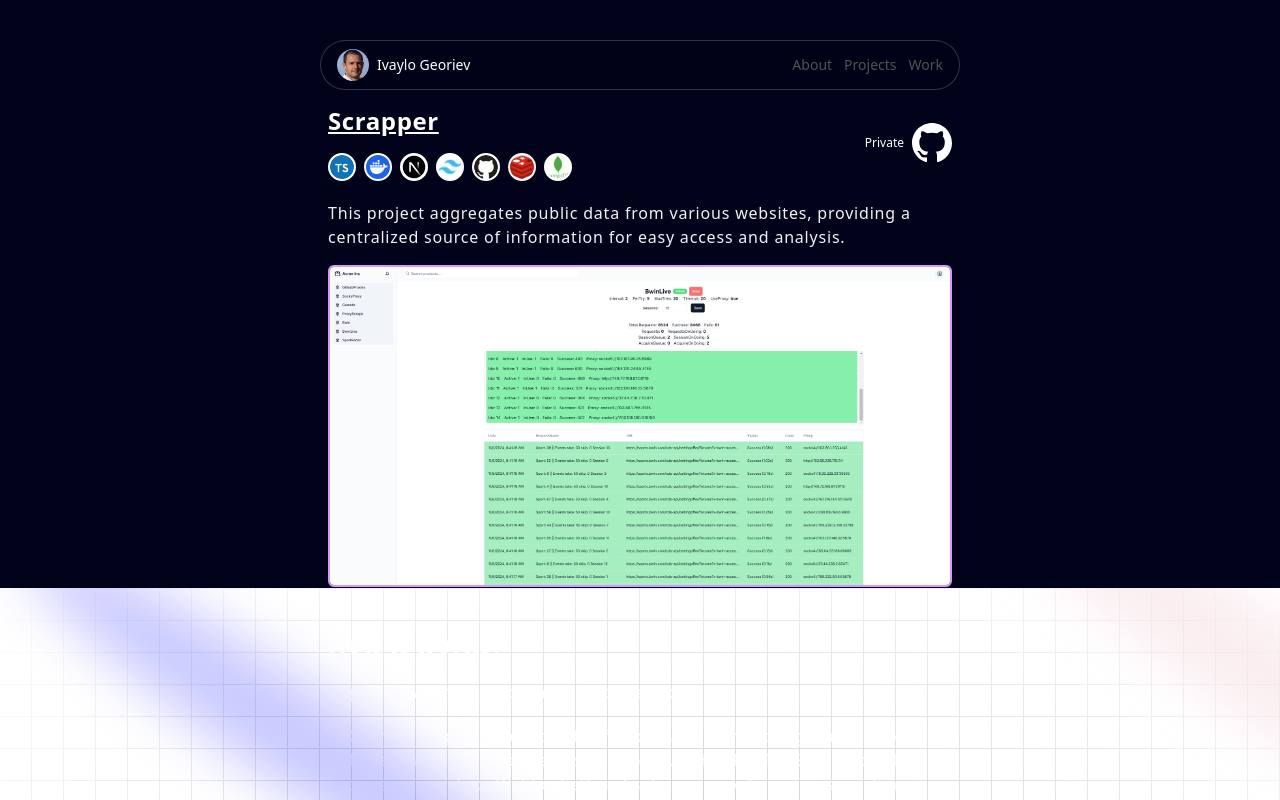
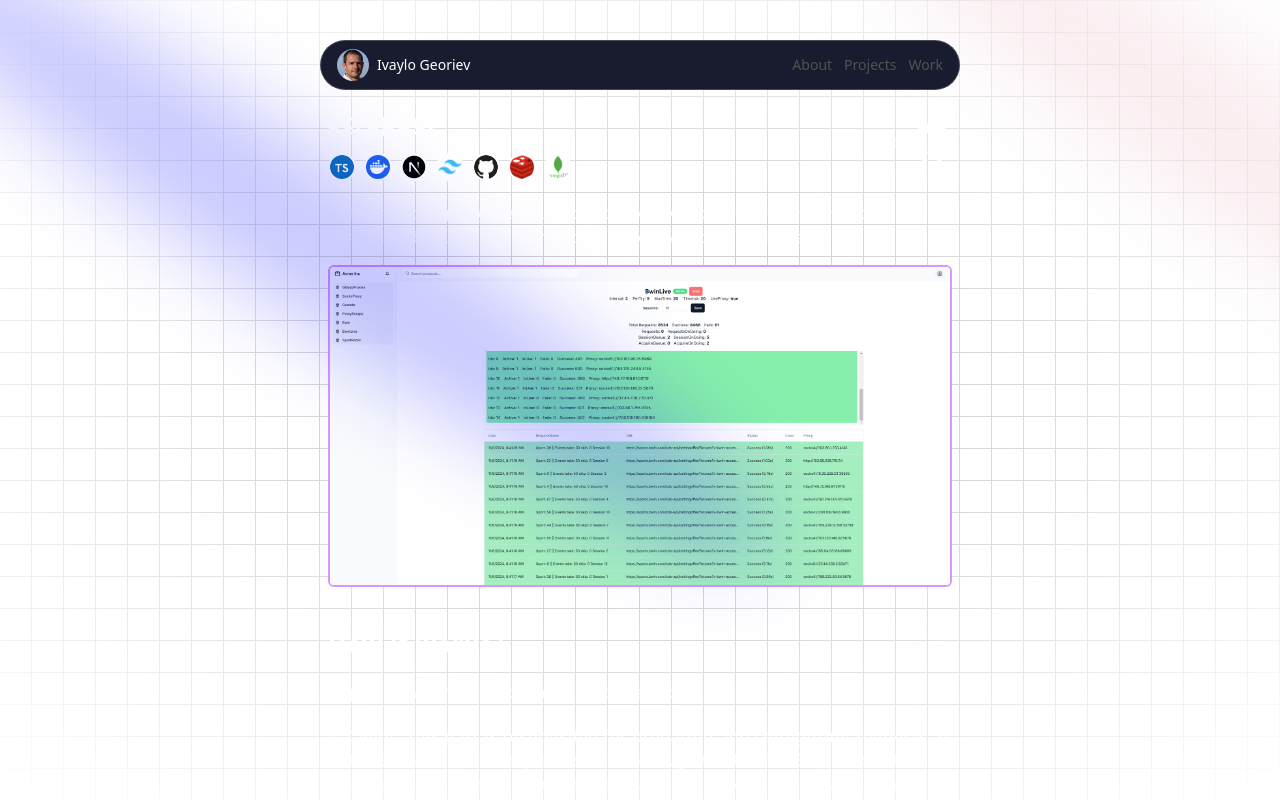
Before and after one commit to Fantomasa/cv, a Next.js app: page /projects/1 in a window 1280 px wide. Shown: the top 800 px of the page. Built offline with nearby package versions, Linux system fonts and the light colour scheme.

Commit message:
fix template layout

```diff
--- a/src/app/projects/[id]/template.tsx
+++ b/src/app/projects/[id]/template.tsx
@@ -5,13 +5,13 @@ import React from "react";
 export default function Template({ children }: { children: React.ReactNode }) {
   return (
     <>
-      <section className="absolute w-full h-[100vh] overflow-hidden">
+      <section className="abolute top-0 w-full overflow-hidden">
         <Spotlight className="-top40 -left-10 md:-left-32 md:-top-20 h-screen" fill="white" />
         <Spotlight className="top-10 left-full h-2/3 w-1/2" fill="#E5ACB6" />
         <Spotlight className="top-28 left-80 h-2/3 w-1/2" fill="blue" />
         <GridBackground />
+        <div className="flex w-full justify-center overflow-hidden mt-24">{children}</div>
       </section>
-      <div className="flex w-full justify-center overflow-hidden mt-24">{children}</div>
     </>
   );
 }
```
